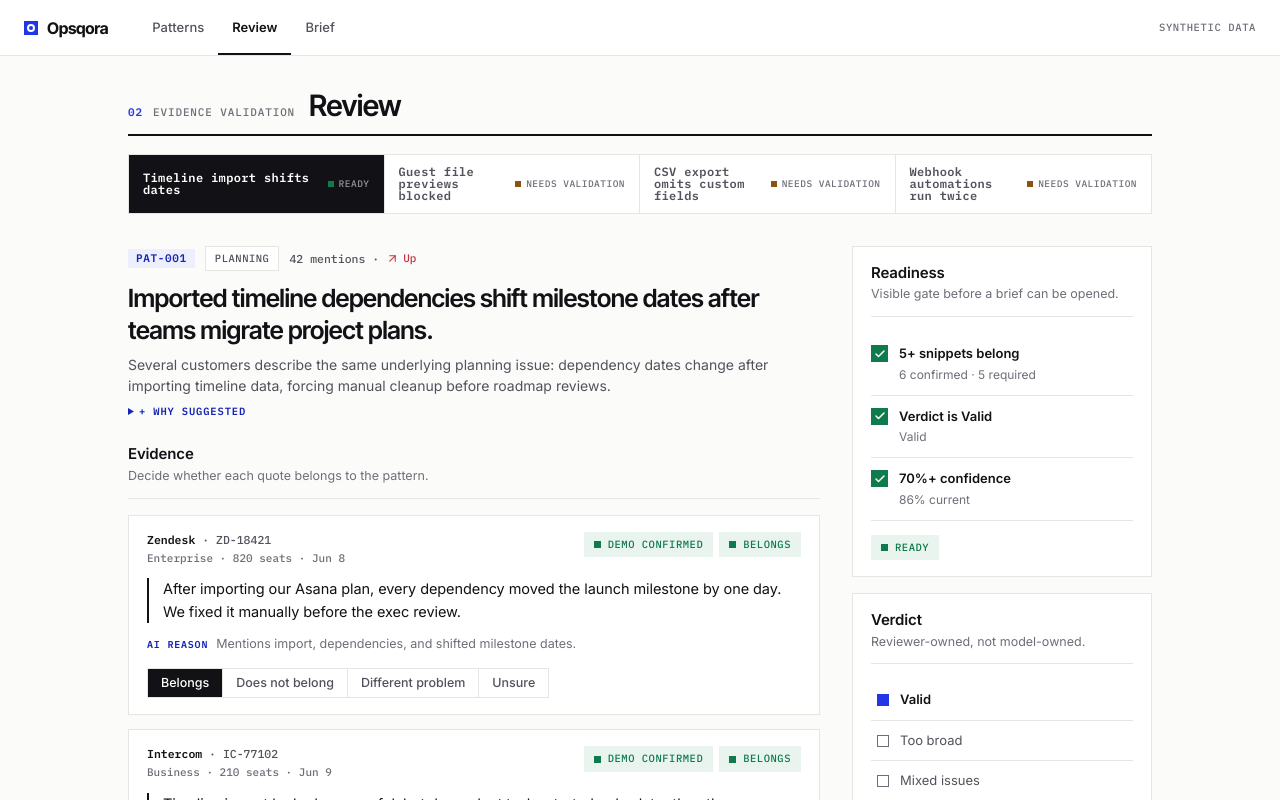
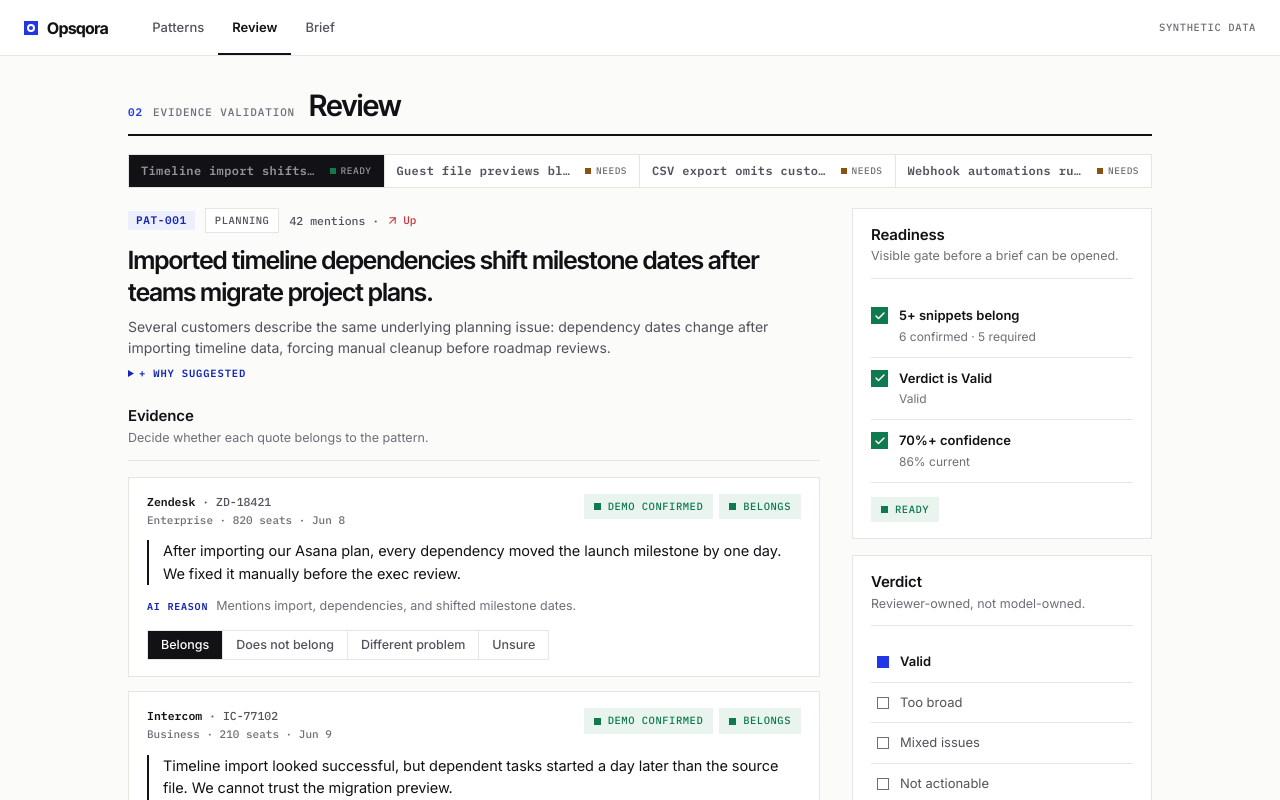
Before and after one commit to mich-mayer/opsqora, a React (Vite) app: page / in a window 1280 px wide. Both pictures are taken after a click on the button 311 px from the left and 288 px from the top of the page. Built offline with nearby package versions, Linux system fonts and the light colour scheme.

Commit message:
fix(review): keep switcher on one line

```diff
--- a/src/screens/PatternReview.tsx
+++ b/src/screens/PatternReview.tsx
@@ -83,10 +83,10 @@ export function PatternReview({
         className={option.id === pattern.id ? 'is-active' : ''}
         onClick={() => onSelectPattern(option.id)}
       >
-        {option.short_name}
+        <span className="review-switch-title">{option.short_name}</span>
         <span className={patternReadiness[option.id] ? 'review-switch-status is-ready' : 'review-switch-status'}>
           <i aria-hidden="true" />
-          {patternReadiness[option.id] ? 'Ready' : 'Needs validation'}
+          {patternReadiness[option.id] ? 'Ready' : 'Needs'}
         </span>
       </button>)}
     </div>
--- a/src/styles.css
+++ b/src/styles.css
@@ -1011,7 +1011,7 @@ table {
   grid-template-columns: repeat(4, minmax(0, 1fr));
   border: 1px solid var(--line);
   background: var(--surface);
-  margin-bottom: 32px;
+  margin-bottom: 20px;
   width: 100%;
 }
 
@@ -1020,7 +1020,7 @@ table {
   align-items: center;
   justify-content: space-between;
   gap: 10px;
-  padding: 11px 14px;
+  padding: 10px 12px;
   border-right: 1px solid var(--line);
   font: 600 12px/1 var(--font-mono);
   letter-spacing: 0.03em;
@@ -1033,7 +1033,14 @@ table {
   border-right: none;
 }
 
-.review-switch button span {
+.review-switch-title {
+  min-width: 0;
+  overflow: hidden;
+  text-overflow: ellipsis;
+  white-space: nowrap;
+}
+
+.review-switch button .review-switch-status {
   display: inline-flex;
   align-items: center;
   gap: 5px;
```
